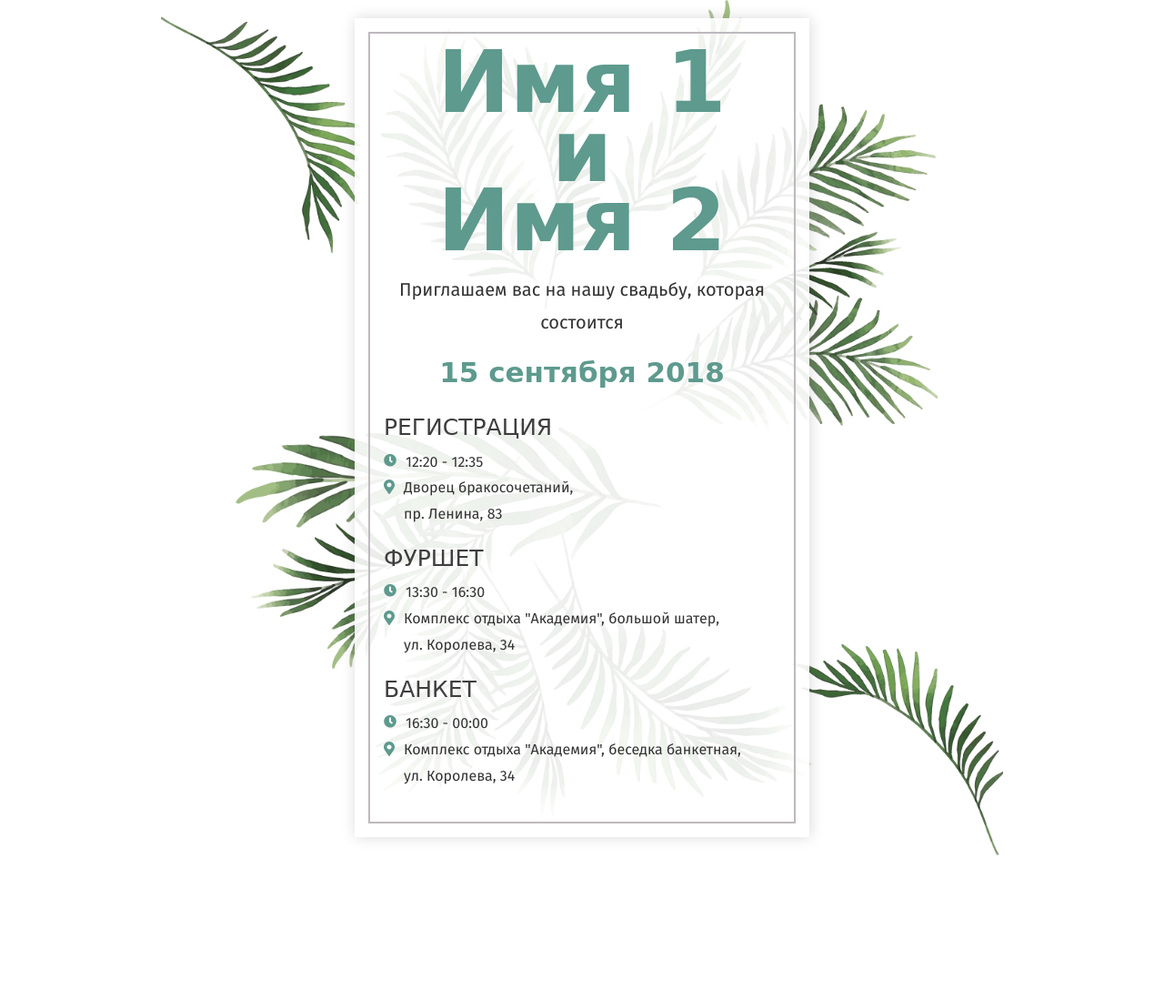
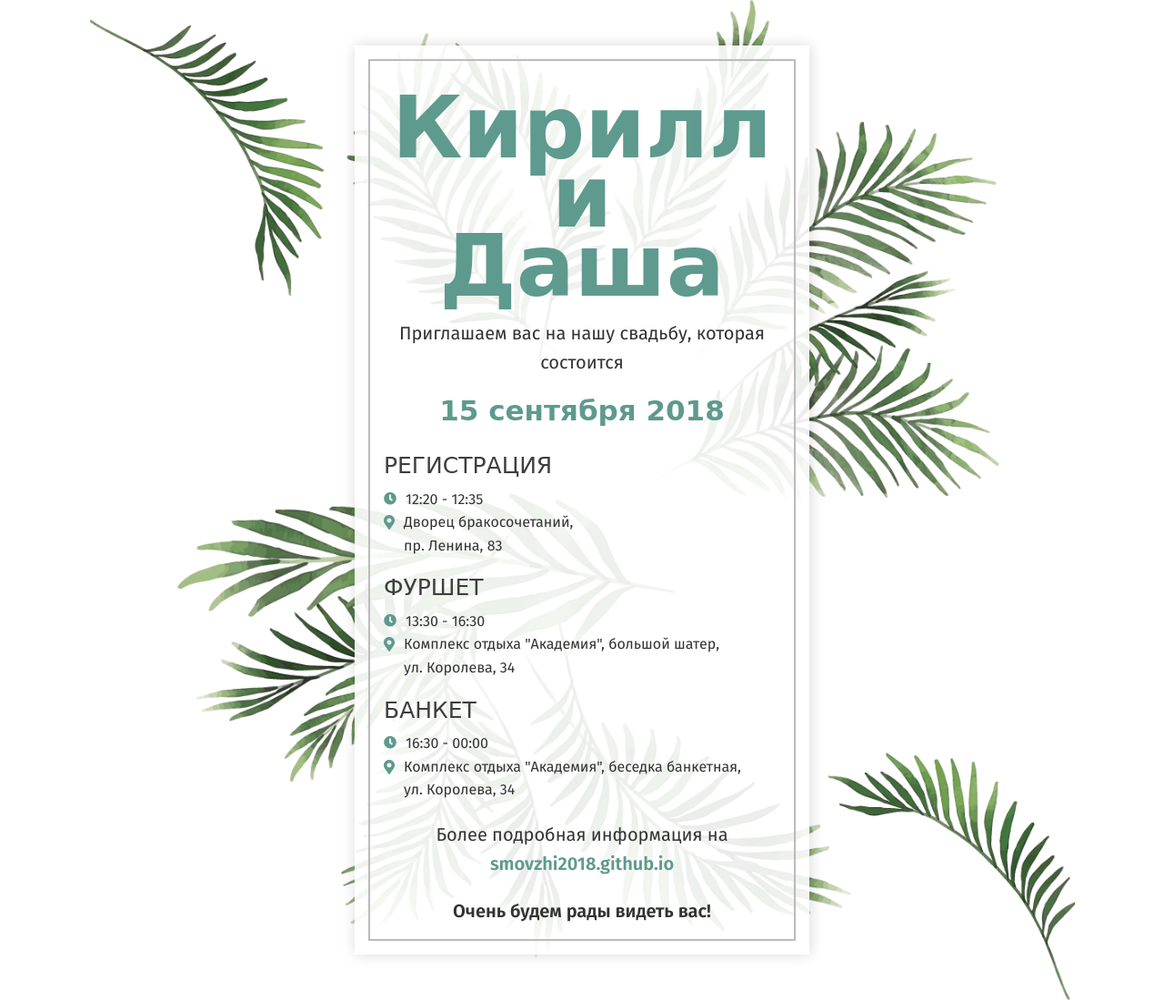
Before and after one commit to smovzhi2018/smovzhi2018.github.io, a website: page wedding-invitations/popovy/index.html in a window 1280 px wide. Shown: the whole page at 91% size. Before the commit the page ends 940 px from the top, so only its background shows below. Drawn offline with Linux system fonts and the light colour scheme; a web font is replaced by a local one.

Commit message:
Add some texts for wedding-invitations

```diff
--- a/scss/wedding-invitation/_card.scss
+++ b/scss/wedding-invitation/_card.scss
@@ -24,5 +24,6 @@
 
   > h1 {
     line-height: .8;
+    margin-top: 20px;
   }
 }
--- a/scss/wedding-invitation/_main.scss
+++ b/scss/wedding-invitation/_main.scss
@@ -4,4 +4,9 @@
   background-size: auto 100%;
   min-height: 100vh;
   padding: 20px;
+  line-height: 1.6;
+
+  @include from-screen-size(md) {
+    padding: 50px;
+  }
 }
--- a/wedding-invitations/popovy/index.html
+++ b/wedding-invitations/popovy/index.html
@@ -13,7 +13,7 @@
     <div class="card">
         <div class="card-content">
             <h1 class="text-primary text-center font-weight-900">
-                Имя 1<br>и<br>Имя 2
+                Кирилл<br>и<br>Даша
             </h1>
             <p class="text-center">Приглашаем вас на нашу свадьбу, которая состоится</p>
             <h3 class="text-primary text-center font-weight-900 mb-30">15 сентября 2018</h3>
@@ -50,6 +50,15 @@
                     <span>Комплекс отдыха "Академия", беседка банкетная,<br>ул. Королева, 34</span>
                 </li>
             </ul>
+            <p class="text-center">
+                Более подробная информация на
+                <a href="https://smovzhi2018.github.io" class="font-weight-900" target="_blank">
+                    smovzhi2018.github.io
+                </a>
+            </p>
+            <p class="text-center mb-0 font-weight-900 pl-20 pr-20">
+                Очень будем рады видеть вас!
+            </p>
         </div>
     </div>
 </main>
```
Also changed, not shown: wedding-invitation.html (+11 -2 lines), wedding-invitations/main.css.
